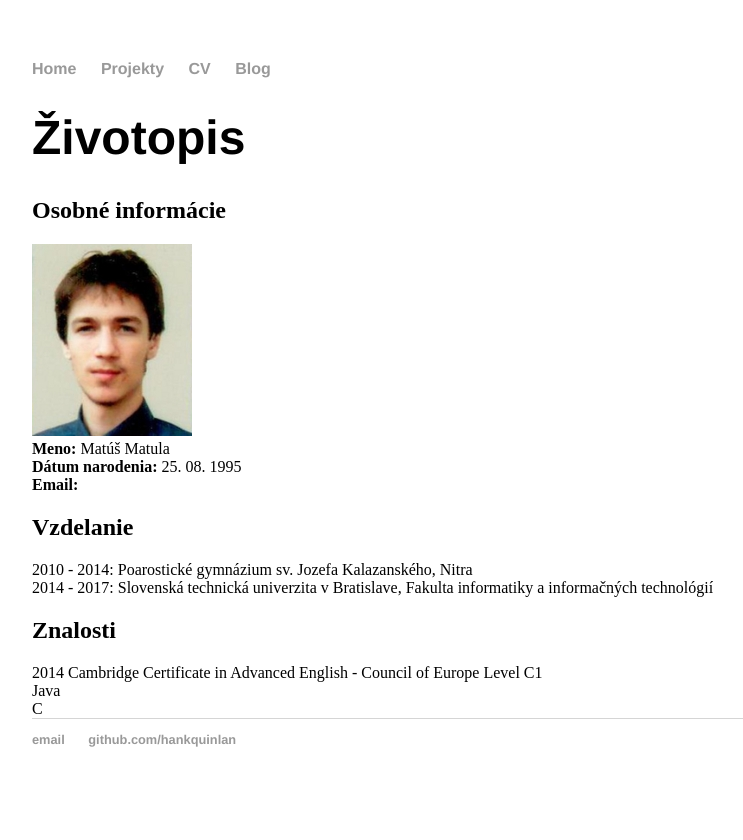
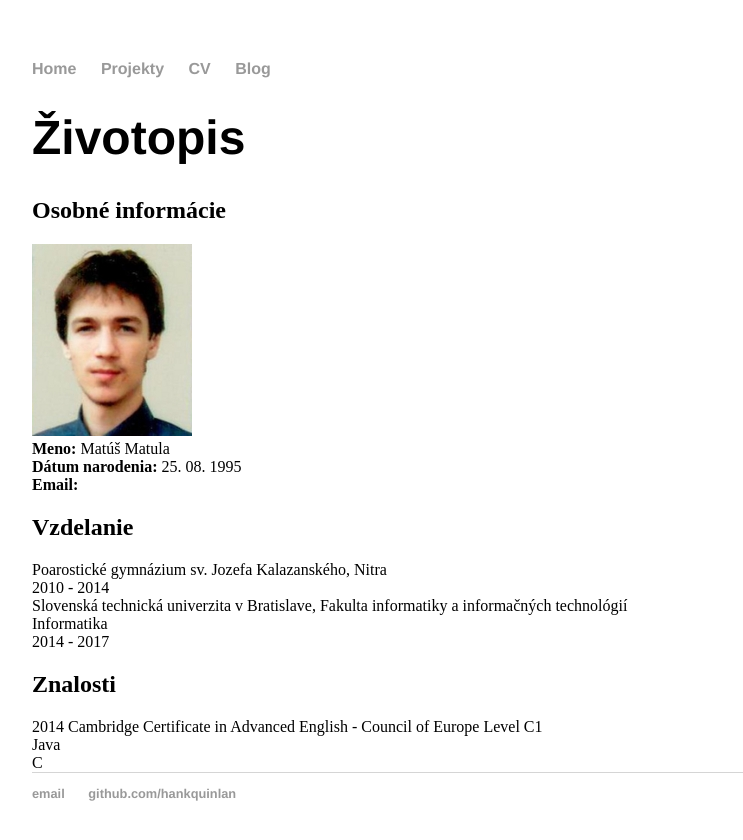
Before and after one commit to matusmatula/matusmatula.github.io, a Jekyll site: the page built from cv.html, in a window 1280 px wide. Shown: the top 840 px of the page, without its empty margins (160-903 px from the left). Built offline with Jekyll 4.4.1, drawn with Linux system fonts in a browser that asks for light colours.

Commit message:
Update cv.html

```diff
--- a/_layouts/cv.html
+++ b/_layouts/cv.html
@@ -12,7 +12,11 @@ layout: default
 <h2>{{ page.education }}</h2>
 <div>
   {% for skola in page.sections.skoly %}
-    <div>{{ skola['roky'] | textilize }}: {{ skola['nazov'] | textilize }}</div>
+    <div>{{ skola['nazov'] | textilize }}</div>
+    {% if skola.odbor != nil %}
+      <div>{{ skola['odbor'] | textilize }}</div>
+    {% endif %}
+    <div>{{ skola['roky'] | textilize }}</div>
   {% endfor %}
 </div>
 
```
